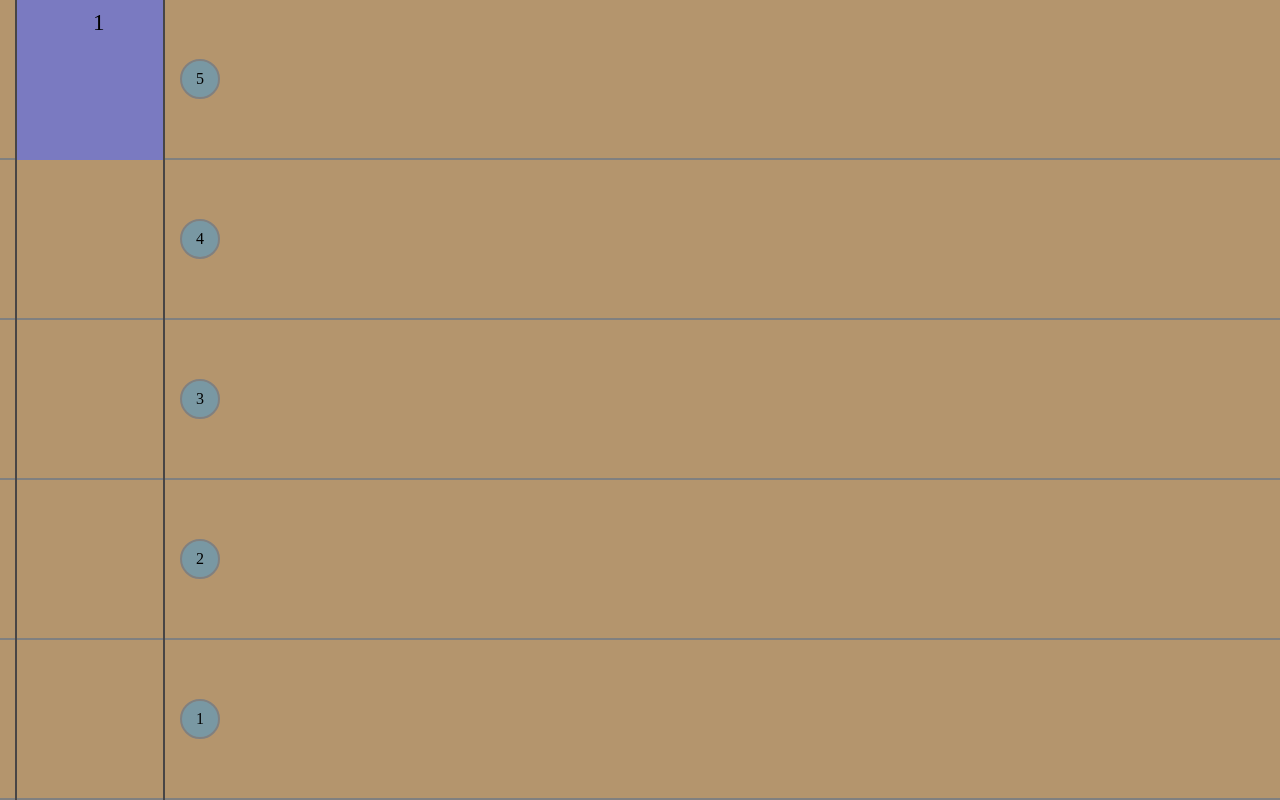
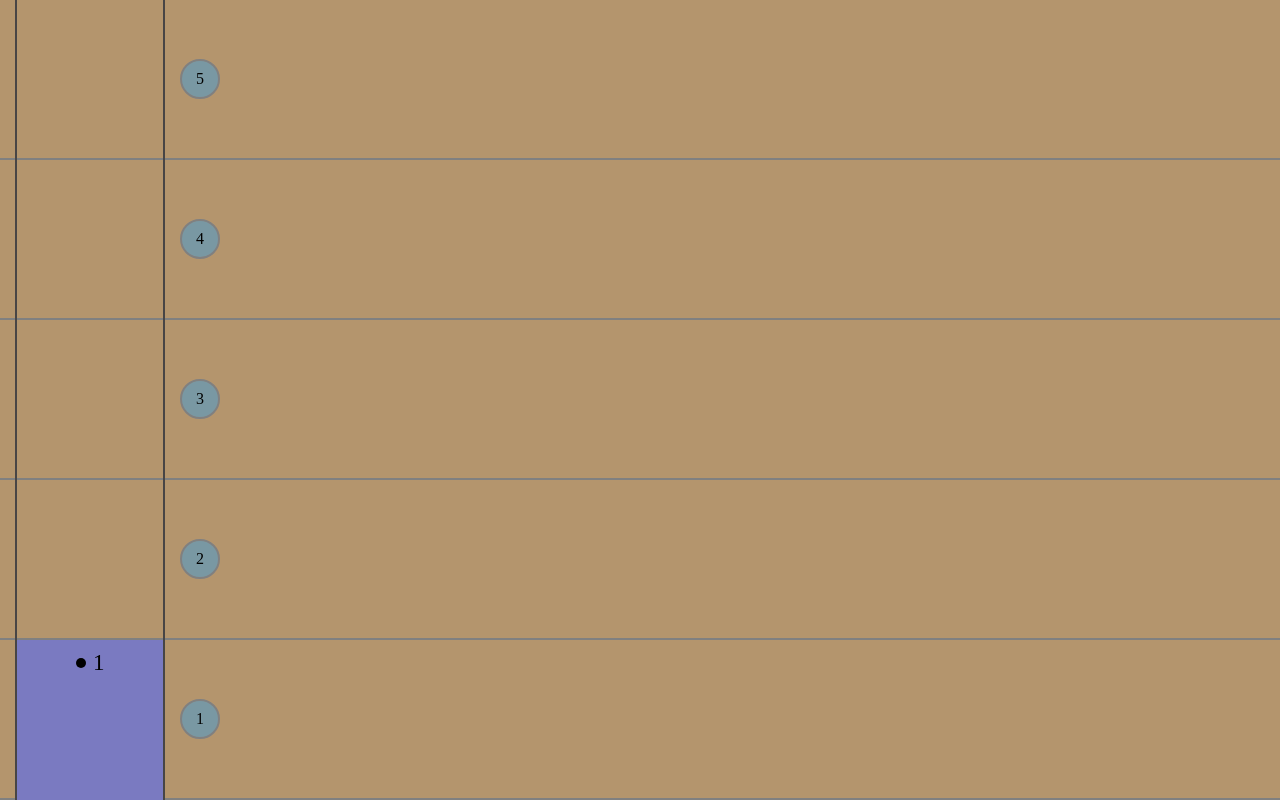
Before and after one commit to kimutir/TrueConf-Test, a Vue app: page / in a window 1280 px wide. Built offline with nearby package versions, Linux system fonts and the light colour scheme.

Commit message:
animation added

```diff
--- a/src/components/elements/elevator/Elevator.vue
+++ b/src/components/elements/elevator/Elevator.vue
@@ -4,7 +4,12 @@
     :style="{ height: elevHeight + 'px' }"
     ref="elevator"
   >
-    <elevator-info :currentFloor="currentFloor" />
+    <elevator-info
+      :waiting="waiting"
+      :active="active"
+      :currentFloor="currentFloor"
+      :queue="queue"
+    />
   </div>
 </template>
 
@@ -13,7 +18,10 @@ import config from "@/config";
 import ElevatorInfo from "@/components/elements/elevator/ElevatorInfo.vue";
 
 export default {
-  props: {},
+  props: {
+    queue: Array,
+    number: Number,
+  },
   components: {
     ElevatorInfo,
   },
@@ -21,7 +29,89 @@ export default {
     return {
       currentFloor: 1,
       elevHeight: window.innerHeight / config.floors,
+      active: false,
+      waiting: false,
+      // требуемая скорость
+      speed: window.innerHeight / config.floors / 1000,
     };
+  },
+  methods: {
+    movementAnimation(floor) {
+      return new Promise((res) => {
+        const start = performance.now();
+
+        // с какой позиции начинается анимация
+        const lastPosition =
+          (config.floors - this.currentFloor) * this.elevHeight;
+
+        const animate = (time) => {
+          // длительность анимации
+          const duraction = time - start;
+          const currentPosotion = this.$refs.elevator.offsetTop;
+          // направление движения (реверсивно)
+          const direction = floor - this.currentFloor < 0 ? -1 : 1;
+
+          this.$refs.elevator.style.top = `${
+            lastPosition - direction * duraction * this.speed
+          }px`;
+
+          // вызываем анимацию пока не доедет до нужного этажа
+          if (
+            currentPosotion * direction >
+            (config.floors - floor) * this.elevHeight * direction
+          ) {
+            requestAnimationFrame(animate);
+          } else {
+            this.$refs.elevator.style.top = `${
+              (config.floors - floor) * this.elevHeight
+            }px`;
+            cancelAnimationFrame(animate);
+            res();
+          }
+        };
+
+        requestAnimationFrame(animate);
+      });
+    },
+    move(queue) {
+      // если стек пустой, заканчиваем движение
+      if (!queue.length) {
+        this.active = false;
+        return;
+      }
+
+      this.movementAnimation(queue[0]).then(() => {
+        // лифт на новом этаже
+        this.currentFloor = queue[0];
+        // удаляем его из стека
+        queue.shift();
+        // остановка 3 секунды и продолжение
+        this.waiting = true;
+        setTimeout(() => {
+          this.waiting = false;
+          // вызываем рекурсивно, пока в стеке есть этажи
+          return this.move(queue);
+        }, 3000);
+      });
+    },
+  },
+  watch: {
+    // наблюдаем за изменением стека
+    queue: {
+      handler(value) {
+        console.log(value);
+        if (!this.active && this.queue.length) {
+          this.active = true;
+          this.move(value);
+        }
+      },
+      deep: true,
+    },
+  },
+  mounted() {
+    // опускаем лифт на первый этаж
+    this.$refs.elevator.style.top =
+      (config.floors - 1) * this.elevHeight + "px";
   },
 };
 </script>
--- a/src/components/elements/elevator/ElevatorInfo.vue
+++ b/src/components/elements/elevator/ElevatorInfo.vue
@@ -1,8 +1,8 @@
 <template>
   <div class="elevator__info info">
-    <div class="info__direction"></div>
+    <div class="info__direction" :class="findDirection" />
     <div class="info__floor">
-      {{ currentFloor }}
+      {{ waiting || !queue[0] ? currentFloor : queue[0] }}
     </div>
   </div>
 </template>
@@ -11,6 +11,20 @@
 export default {
   props: {
     currentFloor: Number,
+    queue: Array,
+    active: Boolean,
+    waiting: Boolean,
+  },
+  computed: {
+    // определения класса стрелки
+    findDirection() {
+      if (this.waiting) return "direction__waiting";
+      if (!this.active) return "direction__none";
+      if (this.active && this.queue[0] > this.currentFloor)
+        return "direction__up";
+      if (this.active && this.queue[0] < this.currentFloor)
+        return "direction__down";
+    },
   },
 };
 </script>
@@ -32,4 +46,40 @@ export default {
 .info__floor {
   font-size: 23px;
 }
+
+.direction__up {
+  border-top: 3px solid #000;
+  border-right: 3px solid #000;
+  transform: rotate(-45deg);
+}
+.direction__down {
+  border-top: 3px solid #000;
+  border-right: 3px solid #000;
+  transform: rotate(135deg);
+}
+.direction__waiting {
+  background-color: #000;
+  border-radius: 50%;
+  animation-name: blinker;
+  animation-iteration-count: infinite;
+  animation-timing-function: linear;
+  animation-duration: 1.5s;
+}
+
+.direction__none {
+  background-color: #000;
+  border-radius: 50%;
+}
+
+@keyframes blinker {
+  0% {
+    opacity: 1;
+  }
+  50% {
+    opacity: 0;
+  }
+  100% {
+    opacity: 1;
+  }
+}
 </style>
```
